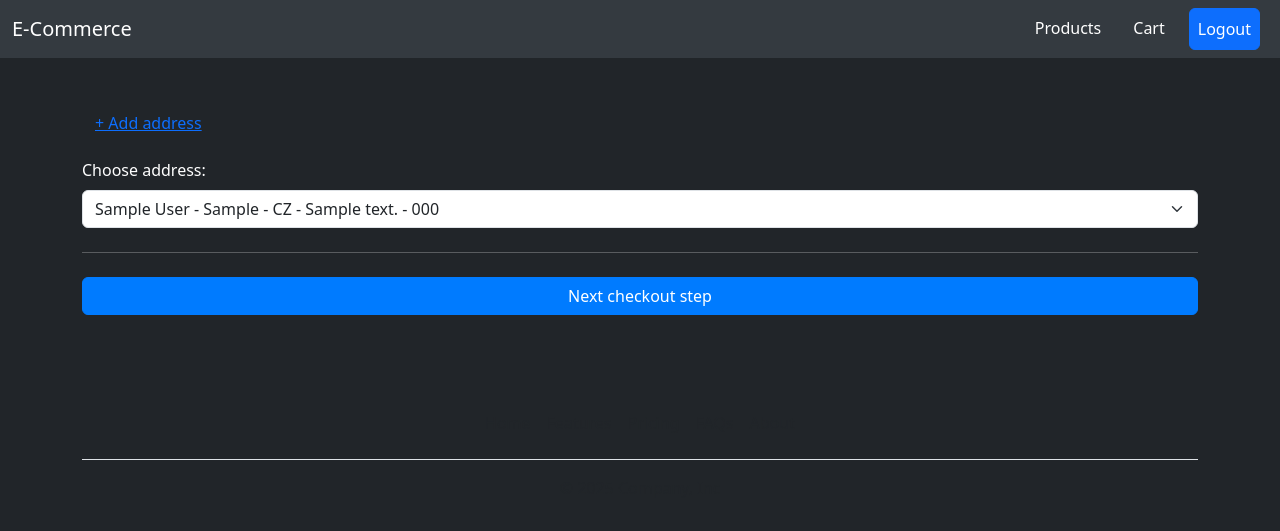
After one commit to niccobarto/Django_e-commerce, a Django app: page /cart/address/ in a window 1280 px wide. The commit adds this page. Shown: the top 531 px of the page. Run offline with Django 5.2, Linux system fonts and the light colour scheme; a user stored in the database is signed in; tables that the repository leaves empty hold one stand-in row (values such as "Sample post"); some libraries are stand-ins or nearby versions.

Commit message:
Implemented macro-function of order. From view_cart we proceed to shipment_address view and after to view_checkout
Implemented a flow that has to be respected, like have something in the cart for the checkout or have chosen an address

Payment features will be added later

```diff
--- a/accounts/forms.py
+++ b/accounts/forms.py
@@ -9,5 +9,14 @@ class CustomUserCreationForm(UserCreationForm):
         fields=["username","email","password1","password2","phone"]
 
 class UserAddressForm(forms.ModelForm):
-    model=UserAddress
-    fields=["username","city","country","postal_code","street_address",]
+    class Meta:
+        model=UserAddress
+        fields=["first_name","last_name","city","country","postal_code","street_address",]
+
+    def __init__(self, *args, **kwargs):
+        super().__init__(*args, **kwargs)
+        for field in self.fields.values():
+            field.widget.attrs.update({
+                'class': 'form-control',  # stile Bootstrap
+                'placeholder': field.label,  # segnaposto dinamico
+            })
--- a/cart/models.py
+++ b/cart/models.py
@@ -28,6 +28,8 @@ class Order(models.Model):
     total_price=models.DecimalField(max_digits=10, decimal_places=2)
     datetime = models.DateTimeField(default=datetime.datetime.today)
     status = models.CharField(choices=SHIPMENT_STATUS, default="PENDING")
+    shipment_first_name = models.CharField(max_length=100)
+    shipment_last_name = models.CharField(max_length=100)
     shipment_city = models.CharField(max_length=100)
     shipment_country = CountryField()
     shipment_postal_code = models.CharField(max_length=10)
@@ -43,7 +45,8 @@ class Order(models.Model):
 
 class OrderItem(models.Model):
     order=models.ForeignKey(Order, on_delete=CASCADE)
-    product = models.ForeignKey(Product, on_delete=CASCADE)
+    product = models.ForeignKey(Product, on_delete=models.SET_NULL,null=True,blank=True)
+    product_name=models.CharField(max_length=50)
     quantity = models.PositiveIntegerField(default=1)
     price = models.DecimalField(max_digits=8, decimal_places=2)
 
--- a/cart/templates/cart/cart.html
+++ b/cart/templates/cart/cart.html
@@ -10,9 +10,10 @@
         {% endfor %}
     </ul>
     <div>
-        Total amount:{{ total_price }} €
+        Total amount: {{ total_price }} €
     </div>
     <div>
-        Total products:{{ total_amount }}
+        Total products: {{ total_items }}
     </div>
+    <a href="{% url 'shipment_address' %}">Checkout</a>
 {% endblock %}
--- /dev/null
+++ b/cart/templates/cart/shipment_address.html
@@ -0,0 +1,50 @@
+{% extends 'store/base.html' %}
+{% block content %}
+    <div class="container py-5">
+        <p>
+            <a class="btn btn-link" data-bs-toggle="collapse" href="#newAddressForm" role="button" aria-expanded="false">
+                + Add address
+            </a>
+        </p>
+        <!-- Add new address form -->
+        <div class="collapse mb-5" id="newAddressForm">
+    <div class="card bg-secondary text-white p-4 mx-auto" style="max-width: 700px;">
+        <form method="post">
+            {% csrf_token %}
+            {% for field in add_address_form %}
+                <div class="mb-3">
+                    <label class="form-label">{{ field.label_tag }}</label>
+                    {{ field }}
+                    {% if field.errors %}
+                        <div class="text-danger small mt-1">{{ field.errors }}</div>
+                    {% endif %}
+                </div>
+            {% endfor %}
+            <button type="submit" name="add_address_submit" class="btn btn-dark w-100 mt-2">
+                Save new address
+            </button>
+        </form>
+    </div>
+</div>
+        <!-- Choose address and go checkout form -->
+        <form method="post">
+            {% csrf_token %}
+            <div class="mb-4">
+                <label for="address_id" class="form-label">Choose address:</label>
+                <select name="address_id" id="address_id" class="form-select" required>
+                    {% for address in addresses %}
+                        <option value="{{ address.id }}">
+                            {{address.str}}
+                        </option>
+                    {% endfor %}
+                </select>
+            </div>
+
+            <hr class="my-4">
+            <button type="submit" name="checkout_submit" class="btn btn-primary w-100">
+                Next checkout step
+            </button>
+        </form>
+
+    </div>
+{% endblock %}
--- a/cart/urls.py
+++ b/cart/urls.py
@@ -6,5 +6,7 @@ urlpatterns = [
     path('add/<int:product_id>',views.add_cart,name='add_cart'),
     path('remove_all/<int:product_id>',views.remove_all_cart,name='remove_all_cart'),
     path('decrease_quantity/<int:product_id>',views.decrease_quantity,name='decrease_quantity'),
-
+    path('address/', views.shipment_address,name="shipment_address"),
+    path('checkout/', views.view_checkout,name="view_checkout"),
+    path('confirm_order/', views.confirm_order,name="confirm_order"),
 ]
--- a/cart/views.py
+++ b/cart/views.py
@@ -2,73 +2,169 @@ from django.shortcuts import render, redirect, get_object_or_404
 from django.contrib.auth.decorators import login_required
 from pyexpat.errors import messages
 from django.contrib import messages
+from accounts.forms import UserAddressForm
 from store.models import Product
-from accounts.models import CustomUser
-from .models import CartItem
+from accounts.models import CustomUser,UserAddress
+from .models import CartItem,Order,OrderItem
 from store.utils import check_product_availability
+from .utils import cart_total_items,cart_total_price,quantity_price
 from django.contrib.auth.password_validation import password_validators_help_texts
 # Create your views here.
 
 @login_required(login_url='login')
 def view_cart(request):
-    customer=CustomUser.objects.get(username=request.user.username)
+    customer=request.user
     items=CartItem.objects.filter(customer=customer)
-    total_item=0
-    total_price=0
+    cleaned_cart=[]
     for item in items:
-        total_item+=item.quantity
-        total_price+=(item.product.price*item.quantity)
-    return render(request,"cart/cart.html",{'total_item':total_item,'total_price':total_price,'items':items})
+        if not check_product_availability(item.product.id,item.quantity):
+            to_remove=item.quantity-item.product.quantity
+            if item.quantity-to_remove <= 0:
+                item.delete()
+                messages.warning(request,f"{item.product.name} not available anymore")
+            else:
+                item.quantity-=to_remove
+                item.save()
+                cleaned_cart.append(item)
+                messages.warning(request,f"Removed {to_remove} elements of {item.product.name} not available anymore")
+        else:
+            cleaned_cart.append(item)
+    return render(request,"cart/cart.html",{'total_items':cart_total_items(cleaned_cart),'total_price':cart_total_price(cleaned_cart),'items':cleaned_cart})
 
 @login_required(login_url='login')
 def add_cart(request,product_id):
-    customer=CustomUser.objects.get(username=request.user.username)
-    product=get_object_or_404(Product,id=product_id)
-
+    customer = request.user
+    product_selected=get_object_or_404(Product, id=product_id)
     #We verify if already exist a CartItem with a particular customer and product. If exist we only
     #increment the quantity, otherwise we create a new CartItem
-    item_exists = CartItem.objects.filter(customer=customer, product=product).exists()
+    item_exists = CartItem.objects.filter(customer=customer, product=product_selected).exists()
     if item_exists:
-        cart_item = CartItem.objects.get(customer=customer, product=product)
-        if check_product_availability(product.pk,cart_item.quantity+1):
+        cart_item = CartItem.objects.get(customer=customer, product=product_selected)
+        if check_product_availability(product_selected.pk, cart_item.quantity + 1):
             cart_item.quantity+=1
             cart_item.save()
         else:
-            messages.warning(request,f"There are no more then {product.quantity} elements available of {product.name}")
+            messages.warning(request,f"There are no more then {product_selected.quantity} elements available of {product_selected.name}")
     else:
         if check_product_availability(product_id,1):
-            CartItem.objects.create(customer=customer,product=product,quantity=1)
-            messages.success(request, f"{product.name} added to cart")
+            CartItem.objects.create(customer=customer, product=product_selected, quantity=1)
+            messages.success(request, f"{product_selected.name} added to cart")
         else:
-            messages.error(request,f"There are no more then {product.quantity} elements available of {product.name}")
+            messages.error(request,f"There are no more then {product_selected.quantity} elements available of {product_selected.name}")
     #Redirect to the page where the button "add to cart" was pressed
     return redirect(request.META.get('HTTP_REFERER', 'home'))
 
 @login_required(login_url='login')
 def remove_all_cart(request,product_id):
-    customer=CustomUser.objects.get(username=request.user.username)
-    product=get_object_or_404(Product, id=product_id)
+    customer = request.user
+    product_selected=get_object_or_404(Product, id=product_id)
     try:
-        cart_item=CartItem.objects.get(customer=customer,product=product)
+        cart_item=CartItem.objects.get(customer=customer, product=product_selected)
         cart_item.delete()
-        messages.success(request, f"{product.name} removed from cart")
+        messages.success(request, f"{product_selected.name} removed from cart")
     except CartItem.DoesNotExist:
-        messages.error(request, f"{product.name} not found in cart")
+        messages.error(request, f"{product_selected.name} not found in cart")
     return redirect('view_cart')
 
 
 @login_required(login_url='login')
 def decrease_quantity(request, product_id):
-    customer = CustomUser.objects.get(username=request.user.username)
-    product = get_object_or_404(Product, pk=product_id)
+    customer = request.user
+    product_selected = get_object_or_404(Product, pk=product_id)
     try:
-        cart_item = CartItem.objects.get(customer=customer, product=product)
+        cart_item = CartItem.objects.get(customer=customer, product=product_selected)
         if cart_item.quantity > 1:
             cart_item.quantity -= 1
             cart_item.save()
         else:
             cart_item.delete()
-            messages.success(request, f"{product.name} removed from cart")
+            messages.success(request, f"{product_selected.name} removed from cart")
     except CartItem.DoesNotExist:
-        messages.warning(request, f"{product.name} wasn't found in cart.")
+        messages.warning(request, f"{product_selected.name} wasn't found in cart.")
     return redirect('view_cart')
+
+@login_required
+def shipment_address(request):
+    customer = request.user
+    cart_items = CartItem.objects.filter(customer=customer)
+    if not cart_items.exists():
+        messages.error(request, "Your cart is empty.")
+        return redirect("view_cart")
+    address_form = UserAddressForm()
+    addresses = UserAddress.objects.filter(customer=customer)
+
+    if request.method == "POST":
+        if 'checkout_submit' in request.POST:
+            address_id = request.POST.get("address_id")
+            if address_id:
+                request.session["checkout_address_id"] = address_id
+                request.session["allow_checkout"] = True
+                return redirect("view_checkout")
+            else:
+                messages.error(request, "Please select an address.")
+
+        elif 'add_address_submit' in request.POST:
+            address_form = UserAddressForm(request.POST)
+            if address_form.is_valid():
+                new_address = address_form.save(commit=False)
+                new_address.customer = customer
+                new_address.save()
+                messages.success(request, "Address added successfully.")
+                return redirect("shipment_address")
+            else:
+                messages.error(request, "Please correct the errors below.")
+
+    return render(request, "cart/shipment_address.html", {
+        "add_address_form": address_form,
+        "addresses": addresses
+    })
+
+@login_required(login_url='login')
+def view_checkout(request):
+    customer=request.user
+    cart_items = CartItem.objects.filter(customer=customer)
+    if not cart_items.exists():
+        messages.error(request, "Your cart is empty.")
+        return redirect("view_cart")
+
+    if not request.session.get("allow_checkout"):
+        messages.warning(request, "Accedi al checkout solo passando dal carrello.")
+        return redirect("view_cart")
+
+    address=UserAddress.objects.get(id=request.session['checkout_address_id'],customer=customer)
+    return render(request,'cart/checkout.html',{'address':address,'cart_items':cart_items,'total_price':cart_total_price(cart_items)})
+
+@login_required(login_url='login')
+def confirm_order(request):
+    customer=request.user
+    cart_items = CartItem.objects.filter(customer=customer)
+    if not cart_items.exists():
+        messages.error(request, "Your cart is empty.")
+        return redirect("view_cart")
+    address=UserAddress.objects.get(id=request.session['checkout_address_id'],customer=customer)
+    order= Order.objects.create(
+        customer=customer,
+        total_price=cart_total_price(cart_items),
+        shipment_first_name = address.first_name,
+        shipment_last_name=address.last_name,
+        shipment_city=address.city,
+        shipment_country=address.country,
+        shipment_postal_code=address.postal_code,
+        shipment_street_address=address.street_address,
+    )
+    for item in cart_items:
+        order_item=OrderItem.objects.create(
+            order=order,
+            product=item.product,
+            product_name=item.product.name,
+            quantity=item.quantity,
+            price=quantity_price(item.product.price,item.quantity)
+        )
+        item.product.quantity -=  item.quantity
+        item.product.save()
+    cart_items.delete()
+
+    request.session.pop("checkout_address_id", None)
+    request.session.pop("allow_checkout", None)
+
+    return redirect('home')
```
Also changed, not shown: accounts/models.py (+13 -1 lines), cart/templates/cart/checkout.html (added, +43 -0 lines), cart/utils.py (added, +16 -0 lines).
